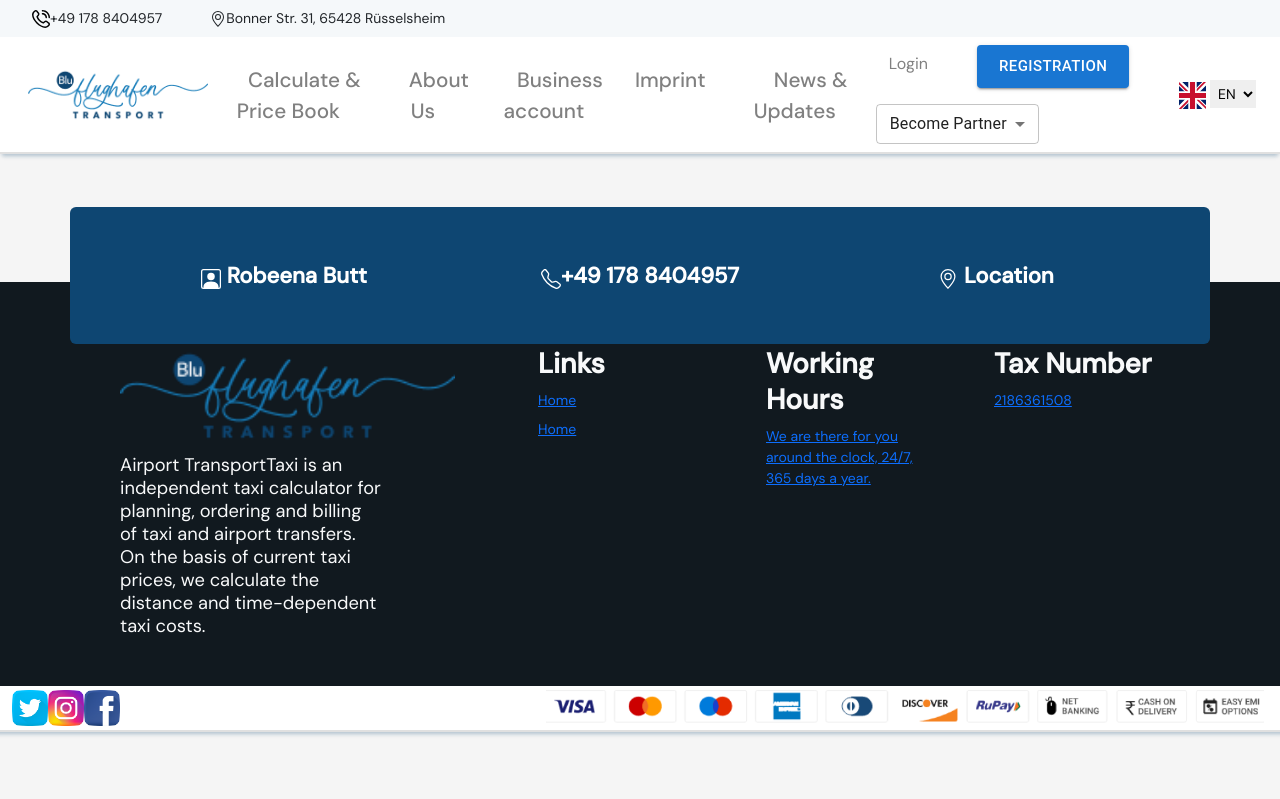
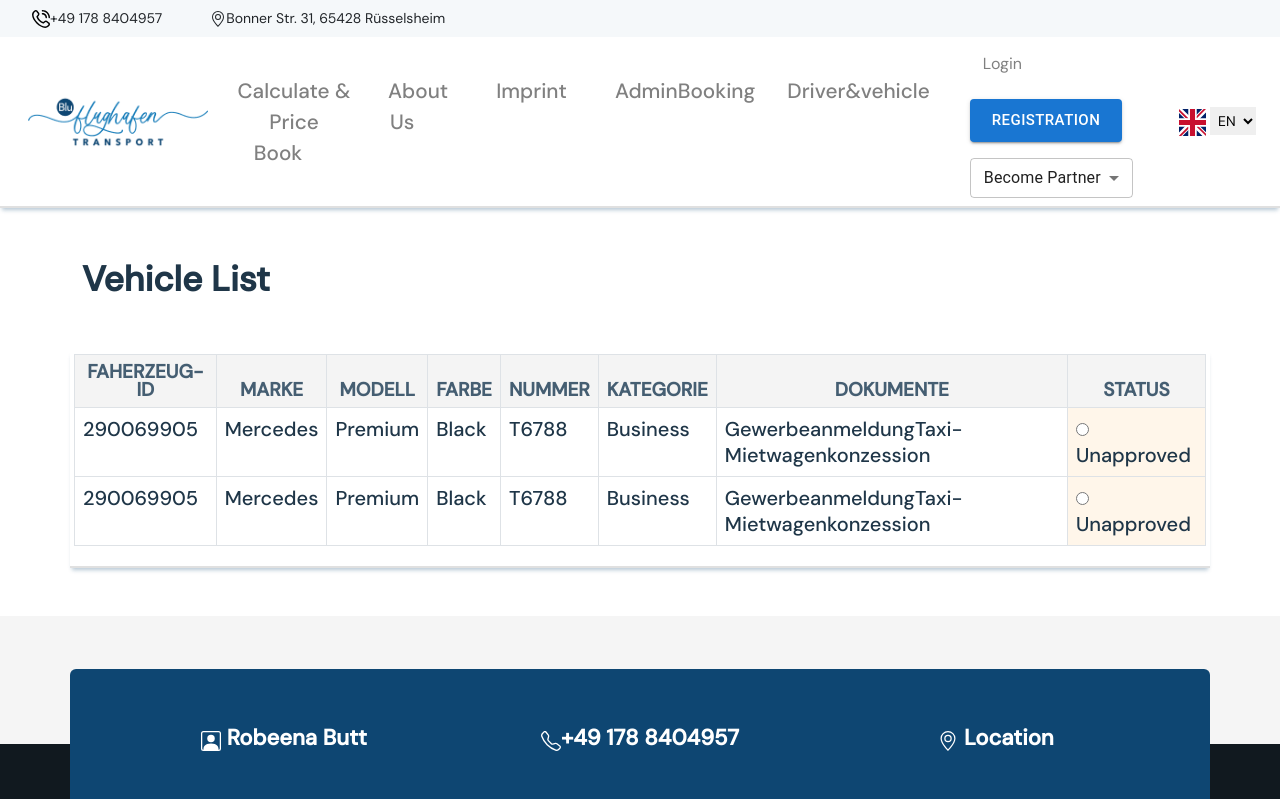
Before and after one commit to keshavsov/flughafen, a React (Create React App) app: page /drive-vehicle in a window 1280 px wide. Shown: the top 799 px of the page. Built offline with nearby package versions, Linux system fonts and the light colour scheme; what @mui/styled-engine-sc would draw is missing.

Commit message:
drive & vehicle

```diff
--- a/src/App.js
+++ b/src/App.js
@@ -7,6 +7,7 @@ import { VehicleOption } from './pages/VehicleOption'
 import { Done } from './pages/Done';
 import { ContactInfo } from './pages/ContactInfo'
 import { Summary } from './pages/Summary'
+import {DriveAndVehicle} from './pages/DriveAndVehicle'
 import { AdminBooking } from './pages/AdminBooking'
 
 function App() {
@@ -18,6 +19,7 @@ function App() {
     { path: '/summary', element: <Summary /> },
     { path: '/done', element: <Done /> },
     { path: '/adminbooking', element: <AdminBooking /> },
+    { path: '/drive-vehicle', element: <DriveAndVehicle/> },
 
     { path: '/footer', element: <Footer /> },
 
--- a/src/component/Header.js
+++ b/src/component/Header.js
@@ -72,7 +72,7 @@ export default function Header() {
               </NavItem>
               <NavItem>
               <NavLink className='span-text'>
-                <Link to="#" className='span-text link'>Business account</Link>
+                {/* <Link to="#" className='span-text link'>Business account</Link> */}
                 </NavLink>
               </NavItem>
               <NavItem>
@@ -82,7 +82,9 @@ export default function Header() {
               </NavItem>
               <NavItem>
               <NavLink className='span-text'>
-                <Link to="#" className='span-text link'>News & Updates</Link>
+                {/* <Link to="#" className='span-text link'>News & Updates</Link> */}
+                <Link to="/adminbooking" className='span-text link'>AdminBooking</Link>
+                <Link to="/drive-vehicle" className='span-text link'>Driver&vehicle</Link>
                 </NavLink>
               </NavItem>
             </Nav>
--- a/src/component/TableVehicle.js
+++ b/src/component/TableVehicle.js
@@ -124,7 +124,7 @@ export function TableVehicle() {
 
 const PlusMinusBtn = ({ onClickPlus, onClickMinus }) => {
   return (
-    <div className='rounded-pill bg-secondary d-flex' >
+    <div className='rounded-pill bg-secondary d-flex ' style={{margin:""}} >
       <span className='w-50 puls-minus-btn-darkblue' onClick={onClickPlus}>+</span>
       <span className='w-50 puls-minus-btn-skyblue' onClick={onClickMinus}>-</span>
     </div>
--- a/src/index.css
+++ b/src/index.css
@@ -258,7 +258,7 @@ margin-top: 20px;
 .label-admin-text{
   /* font-family: 'DM Sans'; */
   font-style: normal;
-  font-weight: 500;
+  font-weight: 700;
   font-size: 19px;
   line-height: 18px;
   color: #455E72;
@@ -267,7 +267,7 @@ margin-top: 20px;
 .text-admin{
   /* font-family: DM Sans; */
 font-size: 20px;
-font-weight: 700;
+font-weight: 590;
 line-height: 26px;
 letter-spacing: 0em;
 text-align: left;
--- /dev/null
+++ b/src/pages/DriveAndVehicle.js
@@ -0,0 +1,54 @@
+import React from 'react'
+
+export function DriveAndVehicle() {
+    return (<>
+        <div className='container-fluid bg-white'>
+            <div className='container bg-white'>
+                <div className='row '>
+                    <h3 className='admin-booking my-5 '>Vehicle List</h3>
+                    <div className='col-md-12 p-1 white-card mb-5'>
+                        <table className="table  table-bordered " cellPadding="50%"  >
+                            <thead>
+                                <tr style={{ backgroundColor: "#F4F4F4" }}>
+                                    <th className='label-admin-text text-center '>FAHERZEUG-ID</th>
+                                    <th className='label-admin-text text-center '>MARKE</th>
+                                    <th className='label-admin-text text-center '>MODELL</th>
+                                    <th className='label-admin-text text-center '>FARBE</th>
+                                    <th className='label-admin-text text-center '>NUMMER</th>
+                                    <th className='label-admin-text text-center'>KATEGORIE</th>
+                                    <th className='label-admin-text text-center '>DOKUMENTE</th>
+                                    <th className='label-admin-text text-center '>STATUS</th>
+                                </tr>
+                            </thead>
+                            <tbody>
+                                <tr>
+                                    <th className='text-admin'>290069905</th>
+                                    <td className='text-admin'>Mercedes</td>
+                                    <td className='text-admin'>Premium</td>
+                                    <td className='text-admin'>Black</td>
+                                    <td className='text-admin'>T6788</td>
+                                    <td className='text-admin'>Business</td>
+                                    <td className='text-admin'>GewerbeanmeldungTaxi-Mietwagenkonzession</td>
+                                    <td className='text-admin'style={{ backgroundColor: "#FFF6EA" }}> <input type="radio"></input>Unapproved</td>
+                                </tr>
+                                <tr>
+                                    <th className='text-admin'>290069905</th>
+                                    <td className='text-admin'>Mercedes</td>
+                                    <td className='text-admin'>Premium</td>
+                                    <td className='text-admin'>Black</td>
+                                    <td className='text-admin'>T6788</td>
+                                    <td className='text-admin'>Business</td>
+                                    <td className='text-admin'>GewerbeanmeldungTaxi-Mietwagenkonzession</td>
+                                    <td className='text-admin'style={{ backgroundColor: "#FFF6EA" }}> <input type="radio"></input>Unapproved</td>
+                                </tr>
+
+                            </tbody>
+                        </table>
+                    </div>
+                </div>
+
+
+            </div>
+        </div>
+    </>)
+}
```
Also changed, not shown: src/pages/AdminBooking.js (+24 -14 lines), 12 other files (tests, documents, lock files or other folders).
